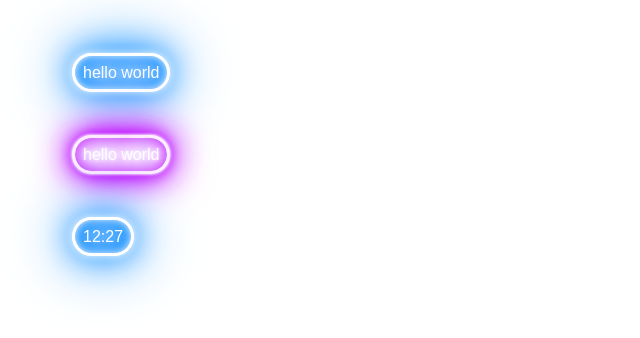
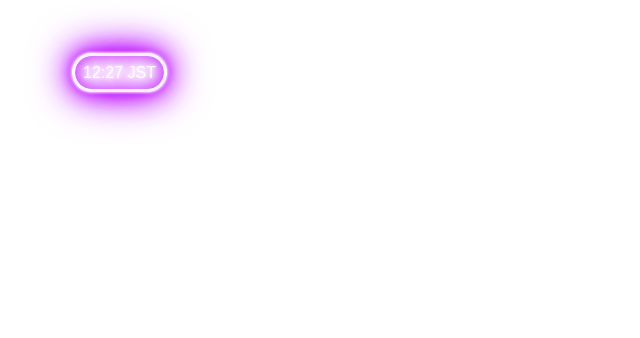
Before and after one commit to gsy0911/midget, a React app: page / in a window 1280 px wide. Shown: the top 338 px of the page, without its empty margins (0-640 px from the left). Built offline with nearby package versions, Linux system fonts and the light colour scheme.

Commit message:
#3 modify clock display

```diff
--- a/src/index.tsx
+++ b/src/index.tsx
@@ -49,9 +49,7 @@ ReactDOM.render(
 	<div>
 		{/*<Provider store={store}>*/}
 		<ThemeProvider theme={theme}>
-			<NeonText text={"hello world"}/>
-			<NeonText text={"hello world"} animation={"pulsate"}/>
-			<Clock/>
+			<Clock animation={"pulsate"}/>
 			{/*<NeonText text={"hello world"} textColor={"#ffa500"} animation={"blink"}/>*/}
 			{/*<NeonListBox/>*/}
 		</ThemeProvider>
--- a/src/modules/Clock.tsx
+++ b/src/modules/Clock.tsx
@@ -4,6 +4,20 @@ import {NeonText, NeonTextProps} from './NeonText';
 
 
 export interface ClockProps extends Partial<NeonTextProps> {
+}
+
+const dateToString = (date: Date): string => {
+	const hour = date.getHours()
+	const minute = date.getMinutes()
+	if (hour < 10 && minute < 10) {
+		return `0${hour}:0${minute}`
+	} else if (hour < 10) {
+		return `0${hour}:${minute}`
+	} else if (minute < 10) {
+		return `${hour}:0${minute}`
+	} else {
+		return `${hour}:${minute}`
+	}
 }
 
 export const Clock: React.FC<ClockProps> = (props) => {
@@ -17,6 +31,9 @@ export const Clock: React.FC<ClockProps> = (props) => {
 	}, []);
 
 	return (
-		<NeonText text={`${date.getHours()}:${date.getMinutes()}`}/>
+		<NeonText
+			text={`${dateToString(date)} JST`}
+			textColor={props.textColor}
+			animation={props.animation}/>
 	)
 }
```
